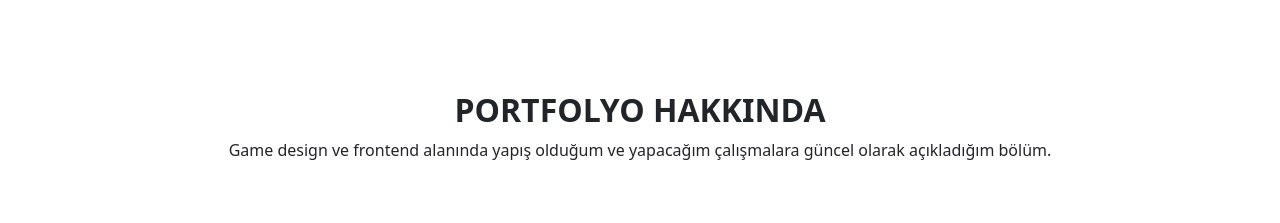
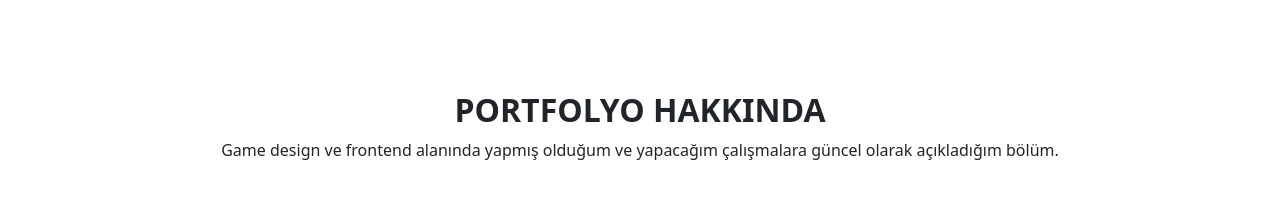
Before and after one commit to Umut-Tanis/Umut-Tanis.github.io, a plain HTML site: page index.html in a window 1280 px wide. Shown: the part 2160-2383 px from the top of the page. Drawn offline with Linux system fonts and the light colour scheme.

Commit message:
Update index.html

```diff
--- a/index.html
+++ b/index.html
@@ -126,7 +126,7 @@
         <div class="container">
           <div class="text-center py-5">
             <h2 class="text-uppercase fw-bold">portfolyo hakkında</h2>
-            <p>Game design ve frontend alanında yapış olduğum ve yapacağım çalışmalara güncel olarak açıkladığım bölüm.</p>
+            <p>Game design ve frontend alanında yapmış olduğum ve yapacağım çalışmalara güncel olarak açıkladığım bölüm.</p>
           </div>
         </div>
         <div class="row">
```
